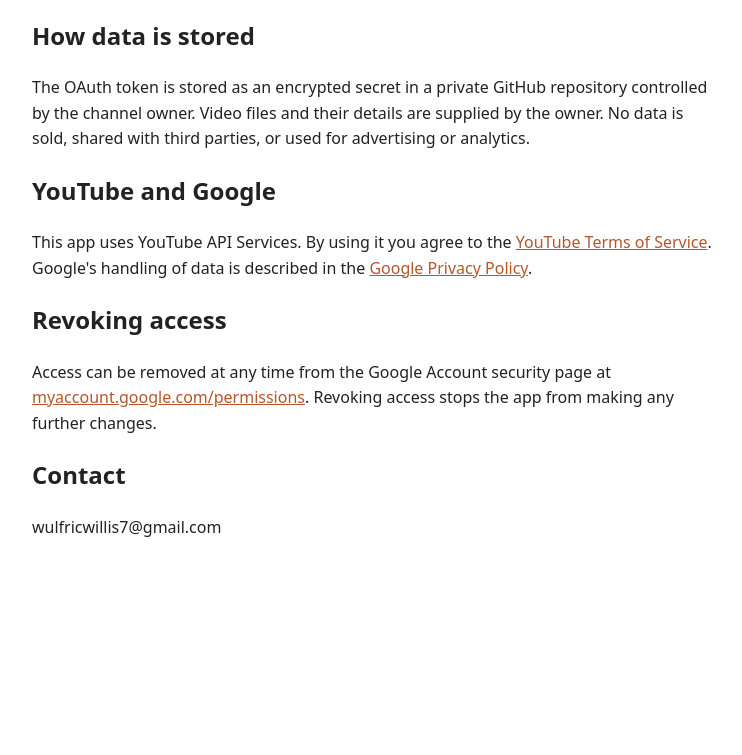
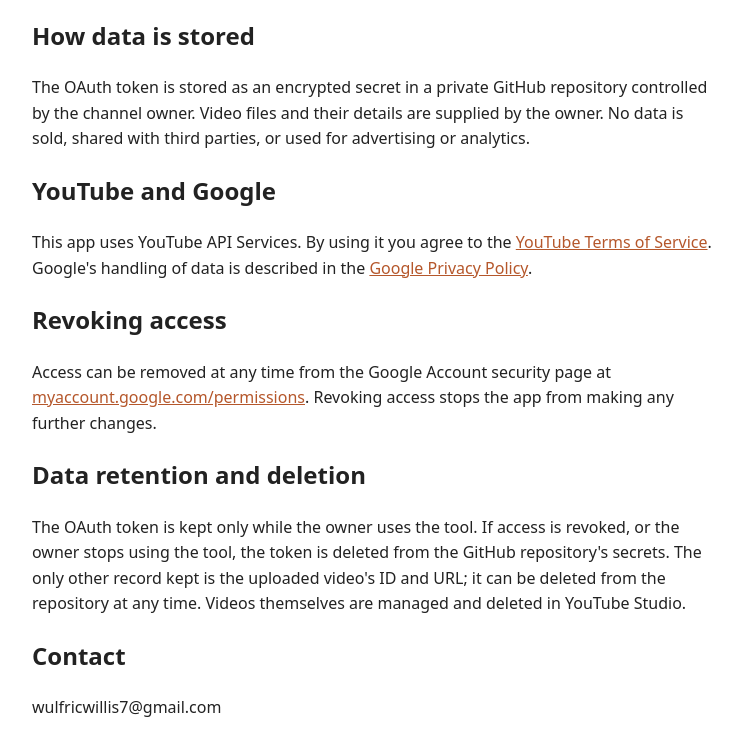
Before and after one commit to wulfman7/bertob-uploader, a plain HTML site: page privacy.html in a window 1280 px wide. Shown: the part 397-1152 px from the top of the page, without its empty margins (268-1010 px from the left). Before the commit the page ends 985 px from the top, so only its background shows below. Drawn offline with Linux system fonts and the light colour scheme.

Commit message:
Privacy policy: add data retention and deletion
Co-Authored-By: Claude Opus 5.5 <noreply@anthropic.com>
Claude-Session: https://claude.ai/code/session_016cTUw9pm3uwNfhqpcfcfxv

```diff
--- a/privacy.html
+++ b/privacy.html
@@ -14,6 +14,8 @@
 <p>This app uses YouTube API Services. By using it you agree to the <a href="https://www.youtube.com/t/terms">YouTube Terms of Service</a>. Google's handling of data is described in the <a href="https://policies.google.com/privacy">Google Privacy Policy</a>.</p>
 <h2>Revoking access</h2>
 <p>Access can be removed at any time from the Google Account security page at <a href="https://myaccount.google.com/permissions">myaccount.google.com/permissions</a>. Revoking access stops the app from making any further changes.</p>
+<h2>Data retention and deletion</h2>
+<p>The OAuth token is kept only while the owner uses the tool. If access is revoked, or the owner stops using the tool, the token is deleted from the GitHub repository's secrets. The only other record kept is the uploaded video's ID and URL; it can be deleted from the repository at any time. Videos themselves are managed and deleted in YouTube Studio.</p>
 <h2>Contact</h2>
 <p>wulfricwillis7@gmail.com</p>
 </body></html>
```
